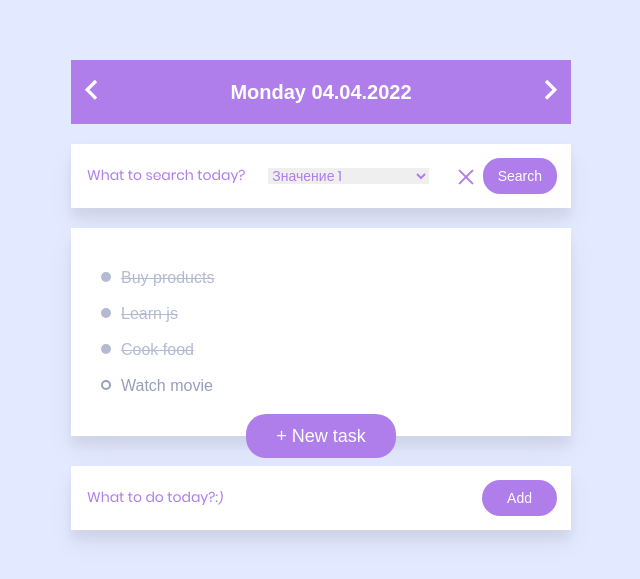
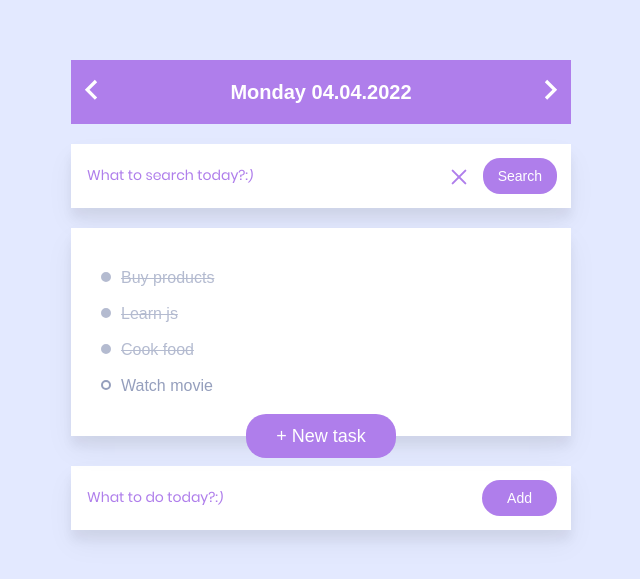
Before and after one commit to irared95/ToDoList, a website: page src/index.html in a window 1280 px wide. Shown: the part 105-684 px from the top of the page, without its empty margins (319-959 px from the left). Drawn offline with Linux system fonts and the light colour scheme.

Commit message:
deleted select

```diff
--- a/src/index.html
+++ b/src/index.html
@@ -25,11 +25,6 @@
         <form class="navigation paper">
             <input class="navigation__input navigation__input--js input" type="text" name="text"
                    placeholder="What to search today?:)">
-            <select class="navigation__select input" name="select">
-                <option value="value1" selected>Значение 1</option>
-                <option value="value2">Значение 2</option>
-                <option value="value3">Значение 3</option>
-            </select>
             <button class="navigation__clear navigation__clear--js" type="reset"></button>
             <button class="navigation__btn navigation__btn--js button button--small" type="button">Search</button>
         </form>
```
